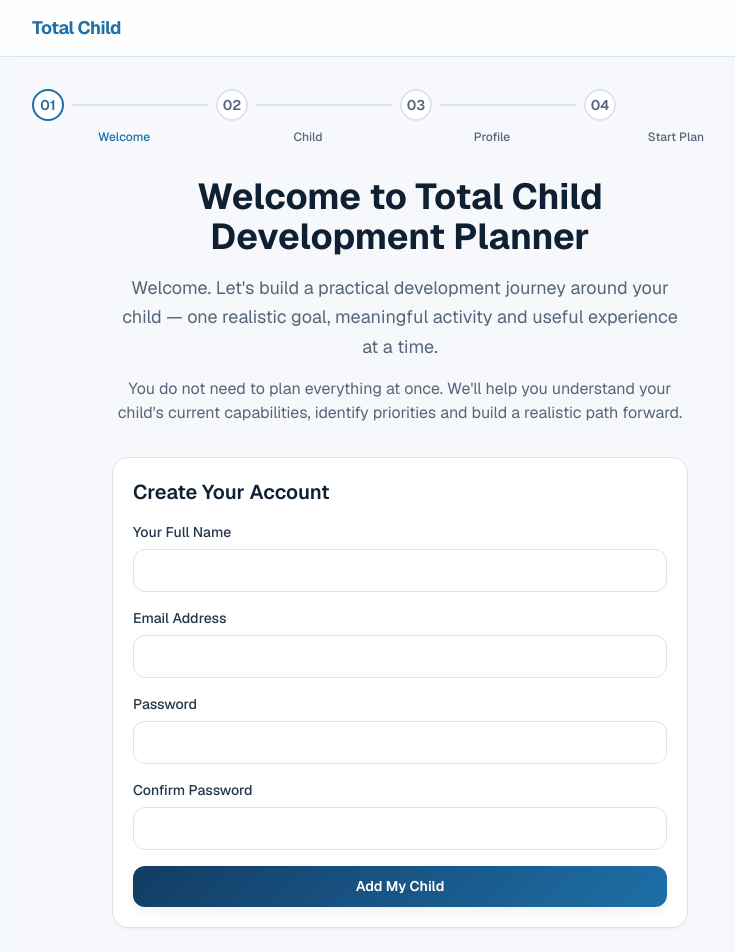
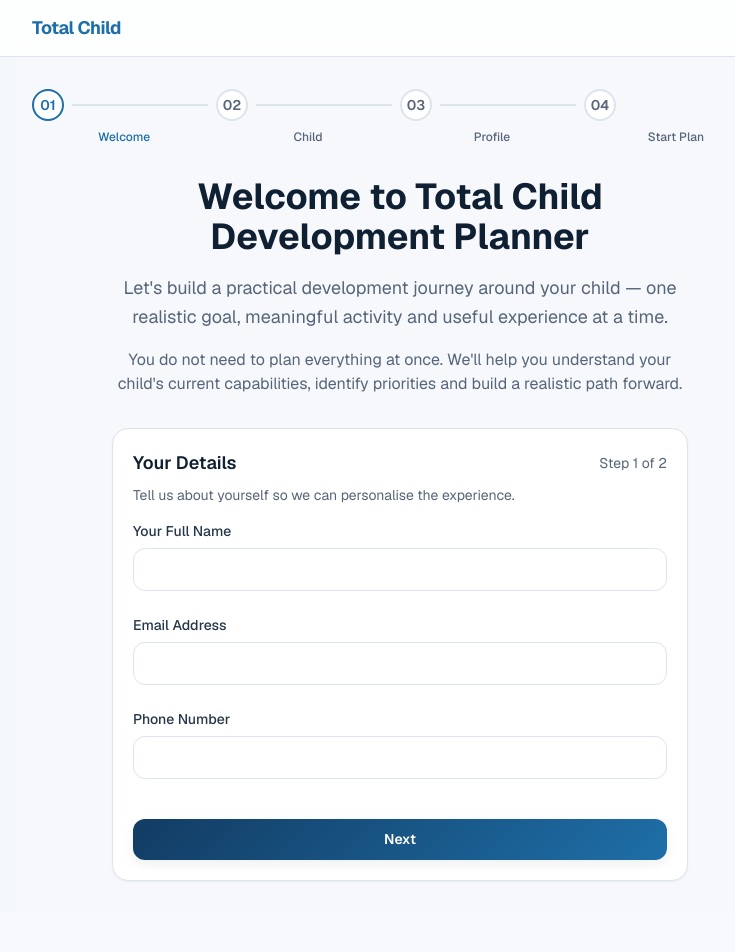
Before and after one commit to omotolafayomi-wq/child-total-planner, a Next.js app: page /onboarding/welcome in a window 1280 px wide. Shown: the top 952 px of the page, without its empty margins (240-975 px from the left). After the commit the page ends 913 px from the top, so only its background shows below. Built offline with nearby package versions, Linux system fonts and the light colour scheme; no server answers.

Commit message:
save changes

```diff
--- a/app/onboarding/child/page.tsx
+++ b/app/onboarding/child/page.tsx
@@ -85,8 +85,7 @@ const formSteps = [
 
 export default function OnboardingChildPage() {
   const router = useRouter();
-  const [user, setUser] = useState<any>(null);
-  const existing = user ? getStoreOnboardingState(user.id) : null;
+  const existing = getStoreOnboardingState();
 
   const [form, setForm] = useState<FormData>({
     name: "",
@@ -109,21 +108,11 @@ export default function OnboardingChildPage() {
   const [currentStep, setCurrentStep] = useState(0);
 
   useEffect(() => {
-    getCurrentUser().then(setUser);
-  }, []);
-
-  useEffect(() => {
-    if (!user) {
-      const existing = getStoreOnboardingState();
-      if (!existing) {
-        router.push("/onboarding/welcome");
-      }
-      return;
+    const existing = getStoreOnboardingState();
+    if (!existing) {
+      router.push("/onboarding/welcome");
     }
-    if (existing?.childData) {
-      setForm(existing.childData as unknown as FormData);
-    }
-  }, [user, router, existing]);
+  }, [router]);
 
   function update(field: keyof FormData, value: string) {
     setForm((prev) => ({ ...prev, [field]: value }));
@@ -176,7 +165,7 @@ export default function OnboardingChildPage() {
     setLoading(true);
     try {
       const child: Child = createChild({
-        parentId: user!.id,
+        parentId: existing!.parentId,
         name: form.name.trim(),
         age: ageNum,
         schoolLevel: form.schoolLevel.trim() || "Not specified",
@@ -187,7 +176,7 @@ export default function OnboardingChildPage() {
       });
       saveStoreOnboardingState({
         step: "profile",
-        parentId: user!.id,
+        parentId: existing!.parentId,
         childId: child.id,
         childData: form as any,
         startedAt: existing?.startedAt || new Date().toISOString(),
@@ -219,7 +208,7 @@ export default function OnboardingChildPage() {
     setLoading(true);
     try {
       createChild({
-        parentId: user!.id,
+        parentId: existing!.parentId,
         name: form.name.trim(),
         age: ageNum,
         schoolLevel: form.schoolLevel.trim() || "Not specified",
@@ -252,7 +241,7 @@ export default function OnboardingChildPage() {
     }
   }
 
-  if (!user) {
+  if (!existing) {
     return (
       <div className="min-h-screen flex items-center justify-center bg-muted/30">
         <div className="text-muted-foreground">Loading...</div>
--- a/app/onboarding/complete/page.tsx
+++ b/app/onboarding/complete/page.tsx
@@ -8,38 +8,31 @@ import { getOnboardingState as getStoreOnboardingState, clearOnboardingState } f
 
 export default function OnboardingCompletePage() {
   const router = useRouter();
-  const [user, setUser] = useState<any>(null);
-  const existing = user ? getStoreOnboardingState(user.id) : null;
+  const existing = getStoreOnboardingState();
 
   useEffect(() => {
-    getCurrentUser().then(setUser);
-  }, []);
-
-  useEffect(() => {
-    if (!user) {
-      const existing = getStoreOnboardingState();
-      if (!existing) {
-        router.push("/onboarding/welcome");
-      }
+    const existing = getStoreOnboardingState();
+    if (!existing) {
+      router.push("/onboarding/welcome");
       return;
     }
-    if (!existing?.childId) {
+    if (!existing.childId) {
       router.push("/onboarding/child");
       return;
     }
     clearOnboardingState();
-  }, [user, router, existing]);
+  }, [router]);
 
   useEffect(() => {
-    if (user && existing?.childId) {
+    if (existing?.childId) {
       const timer = setTimeout(() => {
         router.push("/dashboard");
       }, 4000);
       return () => clearTimeout(timer);
     }
-  }, [user, existing, router]);
+  }, [existing, router]);
 
-  if (!user || !existing?.childId) {
+  if (!existing?.childId) {
     return (
       <div className="min-h-screen flex items-center justify-center bg-muted/30">
         <div className="text-muted-foreground">Loading...</div>
--- a/app/onboarding/plan/page.tsx
+++ b/app/onboarding/plan/page.tsx
@@ -51,33 +51,26 @@ function ProgressIndicator({ currentStep }: { currentStep: (typeof steps)[number
 
 export default function OnboardingPlanPage() {
   const router = useRouter();
-  const [user, setUser] = useState<any>(null);
-  const existing = user ? getStoreOnboardingState(user.id) : null;
+  const existing = getStoreOnboardingState();
 
   const [planType, setPlanType] = useState<"weekly" | "monthly" | "">("");
   const [error, setError] = useState("");
   const [loading, setLoading] = useState(false);
 
   useEffect(() => {
-    getCurrentUser().then(setUser);
-  }, []);
-
-  useEffect(() => {
-    if (!user) {
-      const existing = getStoreOnboardingState();
-      if (!existing) {
-        router.push("/onboarding/welcome");
-      }
+    const existing = getStoreOnboardingState();
+    if (!existing) {
+      router.push("/onboarding/welcome");
       return;
     }
-    if (!existing?.childId) {
+    if (!existing.childId) {
       router.push("/onboarding/child");
       return;
     }
     if (existing.planData?.type) {
       setPlanType(existing.planData.type);
     }
-  }, [user, router, existing]);
+  }, [router]);
 
   async function handleSubmit(e: React.FormEvent) {
     e.preventDefault();
@@ -103,7 +96,7 @@ export default function OnboardingPlanPage() {
     }
   }
 
-  if (!user || !existing?.childId) {
+  if (!existing || !existing.childId) {
     return (
       <div className="min-h-screen flex items-center justify-center bg-muted/30">
         <div className="text-muted-foreground">Loading...</div>
--- a/app/onboarding/profile/page.tsx
+++ b/app/onboarding/profile/page.tsx
@@ -79,8 +79,7 @@ const formSteps = [
 
 export default function OnboardingProfilePage() {
   const router = useRouter();
-  const [user, setUser] = useState<any>(null);
-  const existing = user ? getStoreOnboardingState(user.id) : null;
+  const existing = getStoreOnboardingState();
 
   const [form, setForm] = useState<ProfileFormData>({
     email: "",
@@ -97,18 +96,14 @@ export default function OnboardingProfilePage() {
   const [currentStep, setCurrentStep] = useState(0);
 
   useEffect(() => {
-    getCurrentUser().then(setUser);
-  }, []);
+    const existing = getStoreOnboardingState();
+    if (!existing) {
+      router.push("/onboarding/welcome");
+    }
+  }, [router]);
 
   useEffect(() => {
-    if (!user) {
-      const existing = getStoreOnboardingState();
-      if (!existing) {
-        router.push("/onboarding/welcome");
-      }
-      return;
-    }
-    if (!existing?.childId) {
+    if (!existing || !existing.childId) {
       router.push("/onboarding/child");
       return;
     }
@@ -124,7 +119,7 @@ export default function OnboardingProfilePage() {
         parentPriorities: Array.isArray(data.parentPriorities) ? data.parentPriorities.join(", ") : data.parentPriorities,
       });
     }
-  }, [user, router, existing]);
+  }, [router, existing]);
 
   function update(field: keyof ProfileFormData, value: string) {
     setForm((prev) => ({ ...prev, [field]: value }));
@@ -183,7 +178,7 @@ export default function OnboardingProfilePage() {
     }
   }
 
-  if (!user || !existing?.childId) {
+  if (!existing || !existing.childId) {
     return (
       <div className="min-h-screen flex items-center justify-center bg-muted/30">
         <div className="text-muted-foreground">Loading...</div>
--- a/app/onboarding/welcome/page.tsx
+++ b/app/onboarding/welcome/page.tsx
@@ -3,7 +3,6 @@
 import { useState, useEffect } from "react";
 import Link from "next/link";
 import { useRouter } from "next/navigation";
-import { signUp, getCurrentUser } from "@/lib/auth";
 import { getOnboardingState as getStoreOnboardingState, saveOnboardingState as saveStoreOnboardingState, getChildren } from "@/lib/store";
 
 const steps = [
@@ -43,69 +42,105 @@ function ProgressIndicator({ currentStep }: { currentStep: (typeof steps)[number
   );
 }
 
+type BiodataFormData = {
+  parentName: string;
+  email: string;
+  phone: string;
+  location: string;
+  numberOfChildren: string;
+};
+
+const formSteps = [
+  {
+    title: "Your Details",
+    subtitle: "Tell us about yourself so we can personalise the experience.",
+    fields: ["parentName", "email", "phone"] as (keyof BiodataFormData)[],
+  },
+  {
+    title: "Family Background",
+    subtitle: "A little about your household helps us tailor suggestions.",
+    fields: ["location", "numberOfChildren"] as (keyof BiodataFormData)[],
+  },
+] as const;
+
 export default function OnboardingWelcomePage() {
   const router = useRouter();
-  const [name, setName] = useState("");
-  const [email, setEmail] = useState("");
-  const [password, setPassword] = useState("");
-  const [confirmPassword, setConfirmPassword] = useState("");
+  const [form, setForm] = useState<BiodataFormData>({
+    parentName: "",
+    email: "",
+    phone: "",
+    location: "",
+    numberOfChildren: "",
+  });
   const [error, setError] = useState("");
   const [loading, setLoading] = useState(false);
-  const [created, setCreated] = useState(false);
+  const [saved, setSaved] = useState(false);
+  const [currentStep, setCurrentStep] = useState(0);
 
   useEffect(() => {
-    getCurrentUser().then((u) => {
-      if (u) {
-        const kids = getChildren(u.id);
-        if (kids.length > 0) {
-          router.push("/dashboard");
-        } else {
-          const existing = getStoreOnboardingState(u.id);
+    const existing = getStoreOnboardingState();
     if (existing && existing.step !== "welcome") {
       router.push(`/onboarding/${existing.step}`);
     }
+  }, [router]);
+
+  function update(field: keyof BiodataFormData, value: string) {
+    setForm((prev) => ({ ...prev, [field]: value }));
+  }
+
+  function validateStep(stepIndex: number): boolean {
+    setError("");
+    if (stepIndex === 0) {
+      if (!form.parentName.trim() || !form.email.trim() || !form.phone.trim()) {
+        setError("Please fill in all fields.");
+        return false;
       }
     }
-    });
-  }, [router]);
+    if (stepIndex === 1) {
+      if (!form.location.trim() || !form.numberOfChildren.trim()) {
+        setError("Please fill in all fields.");
+        return false;
+      }
+    }
+    return true;
+  }
 
-  const handleSubmit = async (e: React.FormEvent) => {
+  function goNext() {
+    if (validateStep(currentStep)) {
+      setCurrentStep((s) => Math.min(s + 1, formSteps.length - 1));
+    }
+  }
+
+  function goBack() {
+    setCurrentStep((s) => Math.max(s - 1, 0));
+  }
+
+  async function handleSubmit(e: React.FormEvent) {
     e.preventDefault();
     setError("");
-    if (!name.trim() || !email.trim() || !password) {
-      setError("Please fill in all fields.");
-      return;
-    }
-    if (password.length < 6) {
-      setError("Password must be at least 6 characters.");
-      return;
-    }
-    if (password !== confirmPassword) {
-      setError("Passwords do not match.");
-      return;
-    }
+    if (!validateStep(1)) return;
     setLoading(true);
     try {
-      const result = await signUp(email, name, password);
-      if (result.user) {
       const state = {
         step: "welcome" as const,
-          parentId: result.user.id,
+        parentId: "local-" + Date.now(),
+        biodata: form,
         startedAt: new Date().toISOString(),
         updatedAt: new Date().toISOString(),
       };
       saveStoreOnboardingState(state);
-        setCreated(true);
+      setSaved(true);
       setTimeout(() => {
         router.push("/onboarding/child");
       }, 600);
-      }
     } catch (err) {
-      setError((err as Error)?.message || "Failed to create account. Please try again.");
+      setError("We couldn't save that just now. Please try again.");
     } finally {
       setLoading(false);
     }
-  };
+  }
+
+  const currentStepData = formSteps[currentStep];
 
   return (
     <div className="min-h-screen flex flex-col bg-muted/30">
@@ -122,47 +157,93 @@ export default function OnboardingWelcomePage() {
           <div className="text-center mb-8">
             <h1 className="text-3xl md:text-4xl font-bold mb-4">Welcome to Total Child Development Planner</h1>
             <p className="text-lg text-muted-foreground leading-relaxed mb-4">
-              Welcome. Let&apos;s build a practical development journey around your child — one realistic goal, meaningful activity and useful experience at a time.
+              Let&apos;s build a practical development journey around your child — one realistic goal, meaningful activity and useful experience at a time.
             </p>
             <p className="text-muted-foreground mb-8">
               You do not need to plan everything at once. We&apos;ll help you understand your child&apos;s current capabilities, identify priorities and build a realistic path forward.
             </p>
           </div>
 
-          <div className="card">
-            <h2 className="text-xl font-semibold mb-4">Create Your Account</h2>
+          {saved && (
+            <div className="mb-6 rounded-lg border border-growth-200 bg-growth-50 px-4 py-3 text-sm text-growth-800">
+              Biodata saved. Let&apos;s add your child.
+            </div>
+          )}
+
           {error && (
-              <div className="mb-4 rounded-lg border border-red-200 bg-red-50 px-4 py-3 text-sm text-red-800">
+            <div className="mb-6 rounded-lg border border-red-200 bg-red-50 px-4 py-3 text-sm text-red-800">
               {error}
             </div>
           )}
-            {created && (
-              <div className="mb-4 rounded-lg border border-growth-200 bg-growth-50 px-4 py-3 text-sm text-growth-800">
-                Account created. Starting onboarding...
+
+          <form onSubmit={handleSubmit} className="card space-y-6">
+            <div className="flex items-center justify-between mb-2">
+              <h2 className="text-lg font-semibold">{currentStepData.title}</h2>
+              <span className="text-sm text-muted-foreground">Step {currentStep + 1} of {formSteps.length}</span>
             </div>
+            <p className="text-sm text-muted-foreground mb-4">{currentStepData.subtitle}</p>
+
+            {currentStepData.fields.map((field) => {
+              if (field === "parentName") {
+                return (
+                  <div key={field}>
+                    <label className="label" htmlFor="parentName">Your Full Name</label>
+                    <input id="parentName" type="text" className="input" value={form.parentName} onChange={(e) => update("parentName", e.target.value)} required />
+                  </div>
+                );
+              }
+              if (field === "email") {
+                return (
+                  <div key={field}>
+                    <label className="label" htmlFor="email">Email Address</label>
+                    <input id="email" type="email" className="input" value={form.email} onChange={(e) => update("email", e.target.value)} required />
+                  </div>
+                );
+              }
+              if (field === "phone") {
+                return (
+                  <div key={field}>
+                    <label className="label" htmlFor="phone">Phone Number</label>
+                    <input id="phone" type="tel" className="input" value={form.phone} onChange={(e) => update("phone", e.target.value)} required />
+                  </div>
+                );
+              }
+              if (field === "location") {
+                return (
+                  <div key={field}>
+                    <label className="label" htmlFor="location">State / City</label>
+                    <input id="location" type="text" className="input" value={form.location} onChange={(e) => update("location", e.target.value)} required />
+                  </div>
+                );
+              }
+              if (field === "numberOfChildren") {
+                return (
+                  <div key={field}>
+                    <label className="label" htmlFor="numberOfChildren">Number of Children</label>
+                    <input id="numberOfChildren" type="number" min="1" className="input" value={form.numberOfChildren} onChange={(e) => update("numberOfChildren", e.target.value)} required />
+                  </div>
+                );
+              }
+              return null;
+            })}
+
+            <div className="flex flex-col sm:flex-row gap-3 pt-4">
+              {currentStep > 0 && (
+                <button type="button" onClick={goBack} className="btn-outline flex-1">
+                  Back
+                </button>
               )}
-            <form onSubmit={handleSubmit} className="space-y-4">
-              <div>
-                <label className="label" htmlFor="parentName">Your Full Name</label>
-                <input id="parentName" type="text" className="input" value={name} onChange={(e) => setName(e.target.value)} required />
+              {currentStep < formSteps.length - 1 ? (
+                <button type="button" onClick={goNext} className="btn-primary flex-1">
+                  Next
+                </button>
+              ) : (
+                <button type="submit" className="btn-primary flex-1" disabled={loading || saved}>
+                  {loading ? "Saving..." : saved ? "Saved" : "Add My Child"}
+                </button>
+              )}
             </div>
-              <div>
-                <label className="label" htmlFor="parentEmail">Email Address</label>
-                <input id="parentEmail" type="email" className="input" value={email} onChange={(e) => setEmail(e.target.value)} required />
-              </div>
-              <div>
-                <label className="label" htmlFor="parentPassword">Password</label>
-                <input id="parentPassword" type="password" className="input" value={password} onChange={(e) => setPassword(e.target.value)} required minLength={6} />
-              </div>
-              <div>
-                <label className="label" htmlFor="confirmPassword">Confirm Password</label>
-                <input id="confirmPassword" type="password" className="input" value={confirmPassword} onChange={(e) => setConfirmPassword(e.target.value)} required minLength={6} />
-              </div>
-              <button type="submit" className="btn-primary w-full" disabled={loading || created}>
-                {loading ? "Creating account..." : created ? "Created" : "Add My Child"}
-              </button>
           </form>
-          </div>
         </div>
       </main>
     </div>
```
Also changed, not shown: app/dashboard/page.tsx (+7 -17 lines), app/page.tsx (+15 -15 lines), components/AppShell.tsx (+15 -61 lines), .kilo/plans/1787739040207-seamless-auth-to-dashboard.md. Lines whose indentation alone changed are shown as unchanged.
